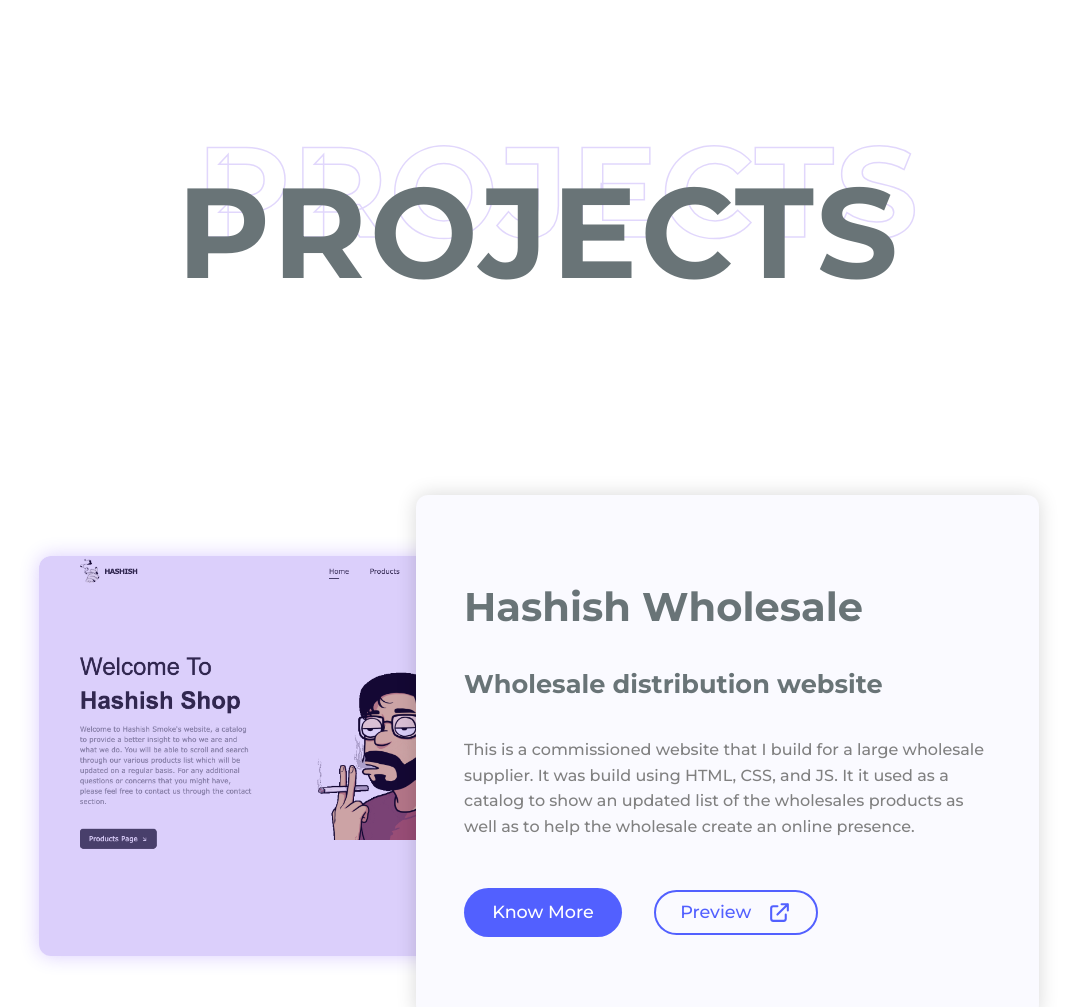
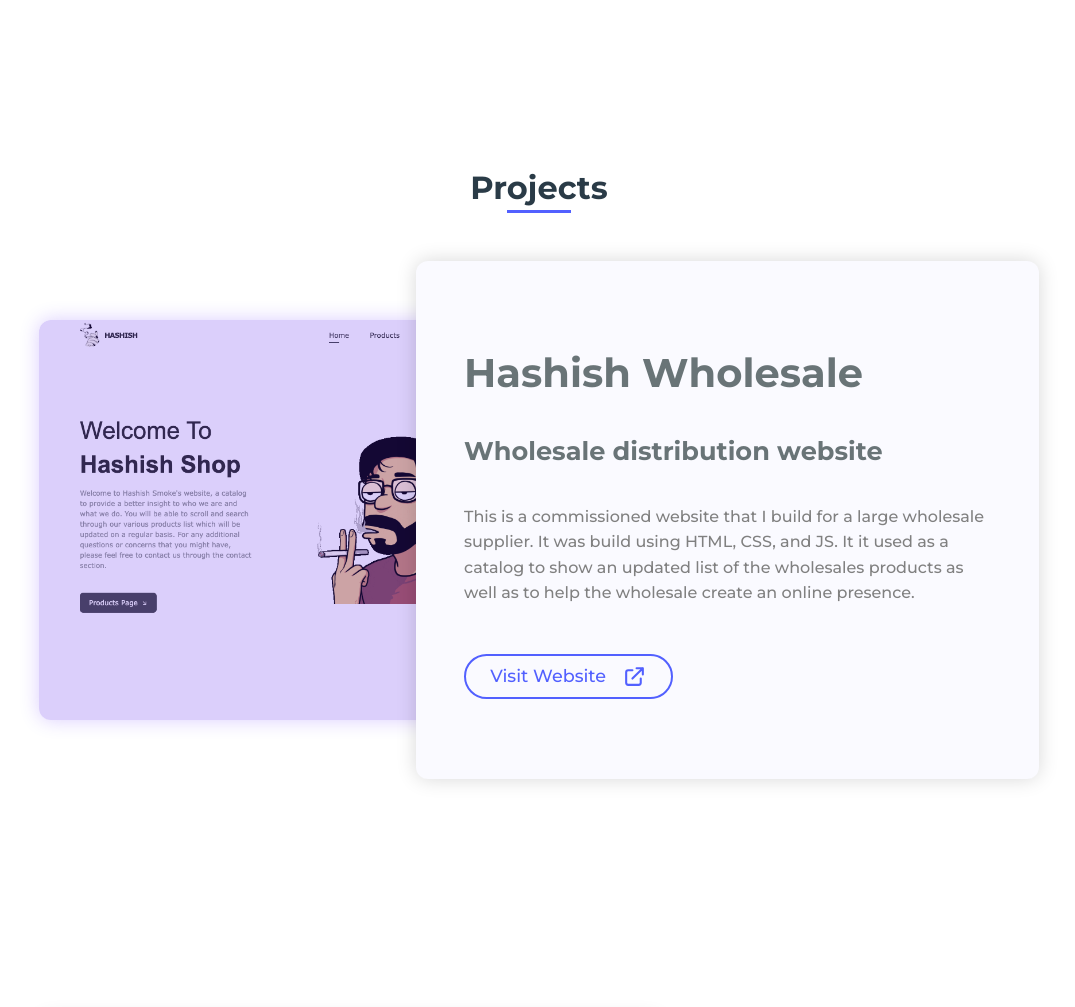
Before and after one commit to danieleyny/Portfolio, a plain HTML site: page index.html in a window 1280 px wide. Shown: the part 2040-3047 px from the top of the page, without its empty margins (101-1176 px from the left). Drawn offline with nearby package versions, Linux system fonts and the light colour scheme.

Commit message:
projects update

```diff
--- a/index.html
+++ b/index.html
@@ -143,8 +143,8 @@
 <!-- projects -->
 <section id="projects">
     <div class="container-projects">
-      <h2 class="section-heading" data-outline="Projects">Projects</h2>
-      <div class="all-items">
+        <h2 class="section-title">Projects</h2>
+        <div class="all-items">
         <div class="item">
           <div class="left">
             <div class="img-projects">
@@ -156,8 +156,7 @@
             <h3 class="project-sub-title">Wholesale distribution website</h3>
             <p class="project-desc">This is a commissioned website that I build for a large wholesale supplier. It was build using HTML, CSS, and JS. It it used as a catalog to show an updated list of the wholesales products as well as to help the wholesale create an online presence.</p>
             <div class="buttons">
-              <a href="#" class="primary-btn-projects">Know More</a>
-              <a href="#" class="primary-btn-projects outline external-link"> <span>Preview</span>
+              <a href="#" class="primary-btn-projects outline external-link"> <span>Visit Website</span>
                 <svg xmlns="http://www.w3.org/2000/svg" fill="none" viewBox="0 0 24 24" stroke="currentColor">
                   <path stroke-linecap="round" stroke-linejoin="round" stroke-width="2"
                     d="M10 6H6a2 2 0 00-2 2v10a2 2 0 002 2h10a2 2 0 002-2v-4M14 4h6m0 0v6m0-6L10 14" />
```
